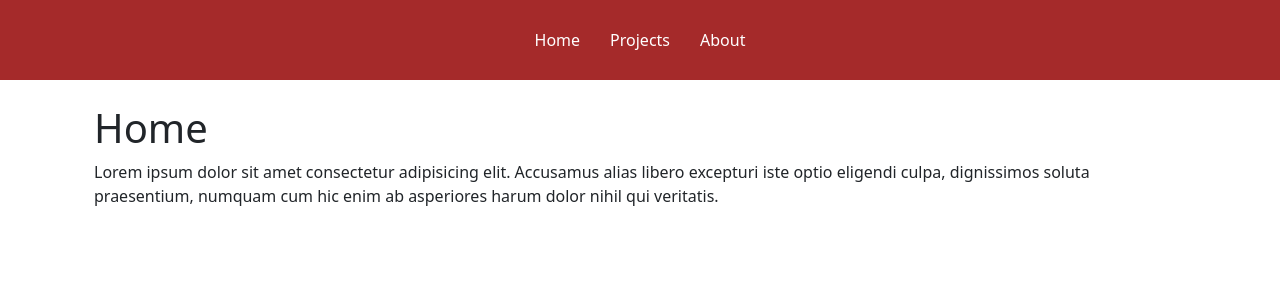
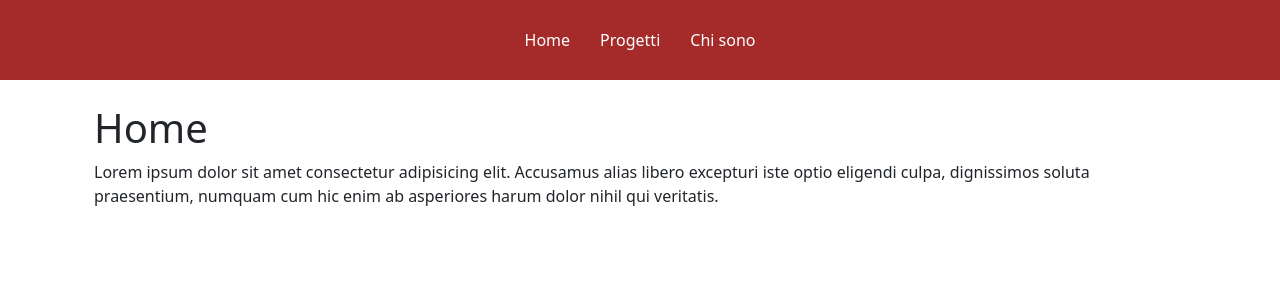
Before and after one commit to marraguglielmo/vite-boolfolio, a Vue app: page / in a window 1280 px wide. Shown: the top 300 px of the page. Built offline with nearby package versions, Linux system fonts and the light colour scheme.

Commit message:
[fix] header links

```diff
--- a/src/components/Header.vue
+++ b/src/components/Header.vue
@@ -10,9 +10,9 @@
         <div class="container">
             <div class="navbar">
                 <ul>
-                    <li><a href="">Home</a></li>
-                    <li><a href="">Projects</a></li>
-                    <li><a href="">About</a></li>
+                    <li><router-link :to="{name: 'home'}">Home</router-link></li>
+                    <li><router-link :to="{name: 'projects'}">Progetti</router-link></li>
+                    <li><router-link :to="{name: 'about'}">Chi sono</router-link></li>
                 </ul>
             </div>
         </div>
--- a/src/pages/Projects.vue
+++ b/src/pages/Projects.vue
@@ -5,7 +5,7 @@ import axios from 'axios'
     export default {
         data(){
             return{
-
+                projects: []
             }
         },
 
@@ -17,7 +17,8 @@ import axios from 'axios'
             getApi(){
                 axios.get(store.apiUrl)
                 .then(result =>{
-                    console.log(result.data);
+                    this.projects = result.data;
+                    console.log(this.projects);
                 })
             }
         },
```
